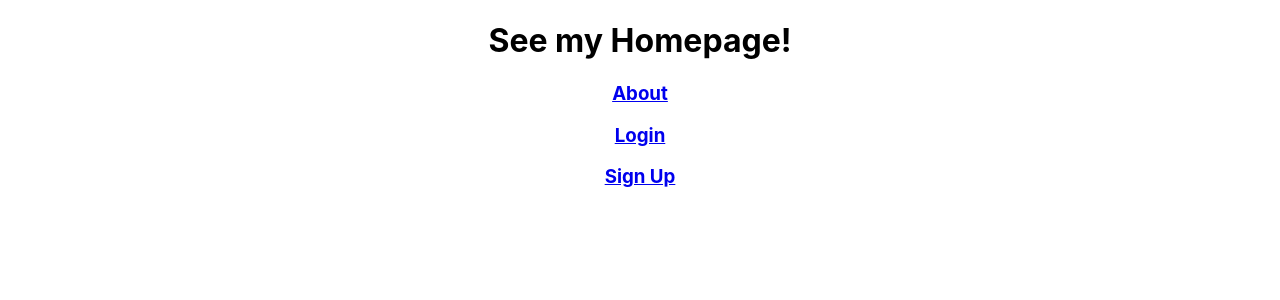
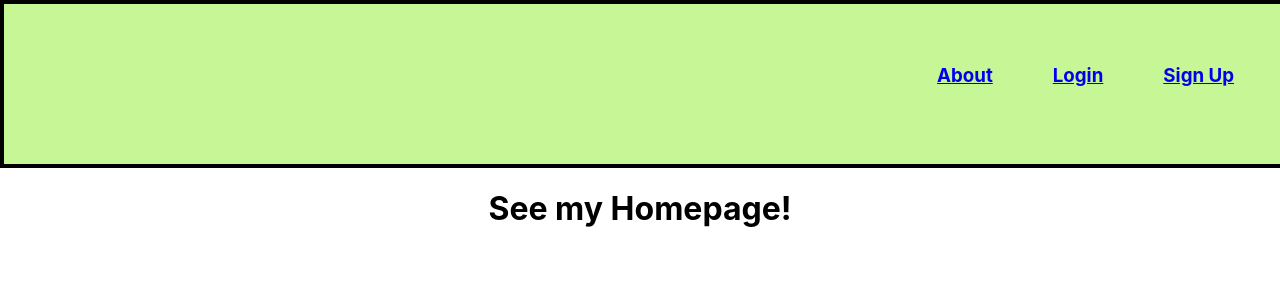
Before and after one commit to jbird33/finalProject-frontend, a React (Create React App) app in the folder superheroes-r-us/: page / in a window 1280 px wide. Shown: the top 300 px of the page. Built offline with nearby package versions, Linux system fonts and the light colour scheme.

Commit message:
Added some CSS with Flex for some scope of my headers/navigations

```diff
--- a/superheroes-r-us/src/App.css
+++ b/superheroes-r-us/src/App.css
@@ -36,3 +36,25 @@
     transform: rotate(360deg);
   }
 }
+
+.header {
+  border: black 4px solid;
+  width: 100%;
+  height: 10em;
+  background-color: rgb(198, 246, 150);
+
+}
+
+.navigation {
+  display: flex;
+  flex-direction: row;
+  justify-content: flex-end;
+  align-items: center;
+
+}
+
+h3 {
+  padding: 10px;
+  margin-right: 40px;
+  margin-top: 50px;
+}
--- a/superheroes-r-us/src/components/About.js
+++ b/superheroes-r-us/src/components/About.js
@@ -4,7 +4,7 @@ import { Link } from "react-router-dom";
 const About = () => {
     return (
         <div>
-            <h1>This is the About page!</h1>
+
 
             <div className="header">
                 <div className="navigation">
@@ -14,6 +14,8 @@ const About = () => {
                 </div>
             </div>
 
+            <h1>This is the About page!</h1>
+
         </div>
     )
 }
--- a/superheroes-r-us/src/components/Home.js
+++ b/superheroes-r-us/src/components/Home.js
@@ -4,7 +4,7 @@ import { Link, Route } from "react-router-dom";
 const Home = () => {
     return (
         <div className="homepage">
-            <h1>See my Homepage!</h1>
+
 
             <div className="header">
                 <div className="navigation">
@@ -14,6 +14,7 @@ const Home = () => {
                 </div>
             </div>
 
+            <h1>See my Homepage!</h1>
         </div>
     )
 }
--- a/superheroes-r-us/src/components/Login.js
+++ b/superheroes-r-us/src/components/Login.js
@@ -4,7 +4,7 @@ import { Link } from "react-router-dom";
 const Login = () => {
     return (
         <div>
-            <h1>Login Page!</h1>
+
 
             <div className="header">
                 <div className="navigation">
@@ -14,6 +14,8 @@ const Login = () => {
                 </div>
             </div>
 
+            <h1>Login Page!</h1>
+
         </div>
     )
 }
--- a/superheroes-r-us/src/components/SignUp.js
+++ b/superheroes-r-us/src/components/SignUp.js
@@ -4,7 +4,7 @@ import { Link } from "react-router-dom";
 const SignUp = () => {
     return (
         <div>
-            <h1>Sign Up Page!</h1>
+
 
             <div className="header">
                 <div className="navigation">
@@ -14,6 +14,8 @@ const SignUp = () => {
                 </div>
             </div>
 
+            <h1>Sign Up Page!</h1>
+
         </div>
     )
 }
```
